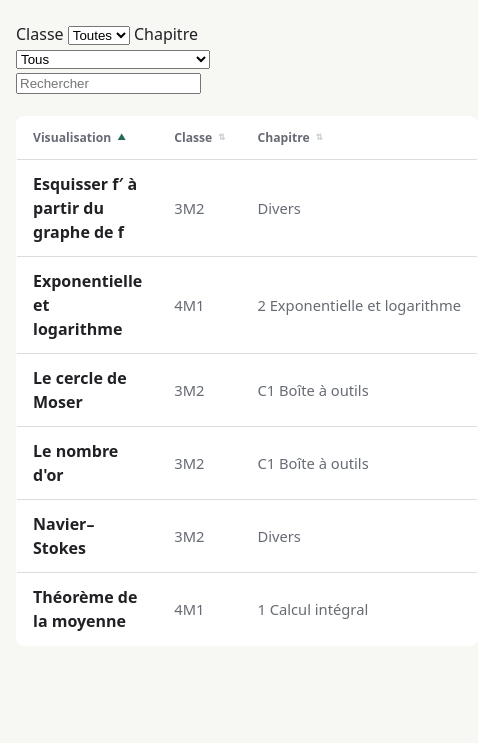
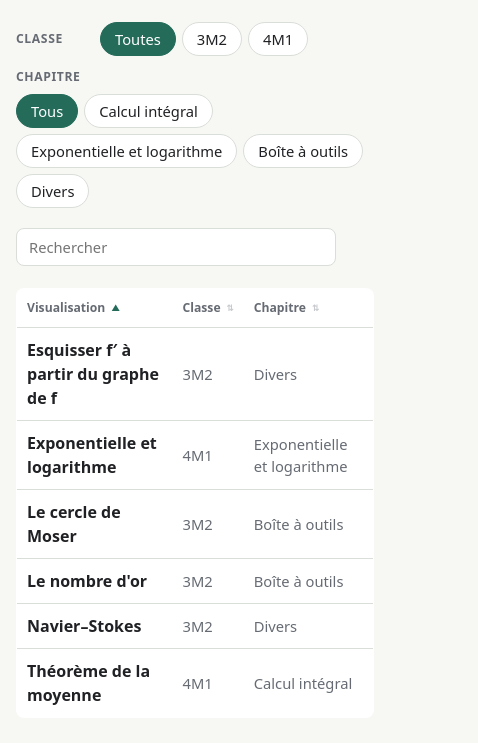
Before and after one commit to nathan-ed/applet, a plain HTML site: page index.html in a window 390 px wide. Shown: the part 131-874 px from the top of the page, 478 px wide, since content can reach past the window. Before the commit the page ends 844 px from the top, so only its background shows below. Drawn offline with Linux system fonts and the light colour scheme.

Commit message:
Catalogue : filtres en pastilles, chapitres sans numero
Classe et chapitre se choisissent par pastilles au lieu de menus
deroulants ; le numero de chapitre ne sert plus qu'a l'ordre. Le tableau
ne deborde plus sur mobile.

Co-Authored-By: Claude Opus 5.5 <noreply@anthropic.com>

```diff
--- a/index.html
+++ b/index.html
@@ -66,11 +66,70 @@
     }
 
     .filters {
+      display: grid;
+      gap: 12px;
+      margin-bottom: 22px;
+    }
+
+    .filtre {
       display: flex;
       flex-wrap: wrap;
       align-items: center;
-      gap: 10px;
-      margin-bottom: 22px;
+      gap: 8px;
+    }
+
+    .filtre > span {
+      min-width: 76px;
+      font-size: 0.76rem;
+      font-weight: 700;
+      text-transform: uppercase;
+      letter-spacing: 0.05em;
+      color: var(--muted);
+    }
+
+    .pastilles {
+      display: flex;
+      flex-wrap: wrap;
+      gap: 6px;
+    }
+
+    .pastilles button {
+      border: 1px solid var(--line);
+      background: var(--panel);
+      color: var(--text);
+      border-radius: 999px;
+      padding: 5px 14px;
+      font: inherit;
+      font-size: 0.92rem;
+      cursor: pointer;
+    }
+
+    .pastilles button:hover {
+      border-color: var(--accent);
+      color: var(--accent);
+    }
+
+    .pastilles button[aria-pressed="true"] {
+      background: var(--accent);
+      border-color: var(--accent);
+      color: #fff;
+    }
+
+    #fTexte {
+      width: min(320px, 100%);
+      border: 1px solid var(--line);
+      border-radius: 8px;
+      background: var(--panel);
+      padding: 7px 12px;
+      font: inherit;
+      font-size: 0.92rem;
+      color: var(--text);
+    }
+
+    #fTexte:focus {
+      outline: 2px solid var(--accent);
+      outline-offset: -1px;
+      border-color: var(--accent);
     }
 
     table {
@@ -175,6 +234,15 @@
       .count {
         margin-top: 14px;
       }
+
+      thead th,
+      tbody td {
+        padding: 10px 10px;
+      }
+
+      td.secondaire {
+        white-space: normal;
+      }
     }
   </style>
 </head>
@@ -190,11 +258,16 @@
 
   <main class="wrap">
     <section class="filters" aria-label="Filtres">
-      <div class="filter-row">
-        <label for="fYear">Classe</label>
-        <select id="fYear"></select>
-        <label for="fChapter">Chapitre</label>
-        <select id="fChapter"></select>
+      <div class="filtre">
+        <span id="lYear">Classe</span>
+        <div class="pastilles" id="fYear" role="group" aria-labelledby="lYear"></div>
+      </div>
+      <div class="filtre">
+        <span id="lChapter">Chapitre</span>
+        <div class="pastilles" id="fChapter" role="group" aria-labelledby="lChapter"></div>
+      </div>
+      <div class="filtre">
+        <span></span>
         <input type="search" id="fTexte" placeholder="Rechercher" aria-label="Rechercher">
       </div>
     </section>
@@ -264,29 +337,31 @@
       });
     }
 
-    function fillSelect(select, group, values, tousLabel) {
+    // « 1 Calcul intégral », « C1 Boîte à outils » : le numéro sert a l'ordre, pas a l'affichage
+    const nomChapitre = (chapitre) => (chapitre || "").replace(/^C?\d+\s+/, "");
+    const ordre = (a, b) => (a || "").localeCompare(b || "", "fr", { numeric: true });
+
+    function fillChips(conteneur, group, values, tousLabel, libelle) {
       if (!values.includes(state[group])) {
         state[group] = "all";
       }
-      select.innerHTML = ["all", ...values].map((value) => `
-        <option value="${value}" ${value === state[group] ? "selected" : ""}>
-          ${value === "all" ? tousLabel : value}
-        </option>
+      conteneur.innerHTML = ["all", ...values].map((value) => `
+        <button type="button" data-value="${value}" aria-pressed="${value === state[group]}">
+          ${value === "all" ? tousLabel : libelle(value)}
+        </button>
       `).join("");
-      select.disabled = values.length === 0;
     }
 
     function refresh() {
       const items = state.items.filter(publie);
-      const years = [...new Set(items.map((item) => item.category))]
-        .sort((a, b) => a.localeCompare(b, "fr"));
+      const years = [...new Set(items.map((item) => item.category))].sort(ordre);
       const chapters = [...new Set(items
         .filter((item) => state.year === "all" || item.category === state.year)
         .map((item) => item.chapter)
-        .filter(Boolean))].sort((a, b) => a.localeCompare(b, "fr"));
+        .filter(Boolean))].sort(ordre);
 
-      fillSelect(selYear, "year", years, "Toutes");
-      fillSelect(selChapter, "chapter", chapters, "Tous");
+      fillChips(selYear, "year", years, "Toutes", (v) => v);
+      fillChips(selChapter, "chapter", chapters, "Tous", nomChapitre);
       render();
     }
 
@@ -300,7 +375,7 @@
             <a href="${item.path}">${item.title}</a>
           </td>
           <td class="secondaire">${item.category}</td>
-          <td class="secondaire">${item.chapter || ""}</td>
+          <td class="secondaire">${nomChapitre(item.chapter)}</td>
         </tr>
       `).join("");
       count.textContent = `${items.length} / ${publicTotal}`;
@@ -343,15 +418,23 @@
       }
     });
 
-    selYear.addEventListener("change", () => {
-      state.year = selYear.value;
+    selYear.addEventListener("click", (event) => {
+      const bouton = event.target.closest("button[data-value]");
+      if (!bouton) {
+        return;
+      }
+      state.year = bouton.dataset.value;
       state.chapter = "all";
       refresh();
     });
 
-    selChapter.addEventListener("change", () => {
-      state.chapter = selChapter.value;
-      render();
+    selChapter.addEventListener("click", (event) => {
+      const bouton = event.target.closest("button[data-value]");
+      if (!bouton) {
+        return;
+      }
+      state.chapter = bouton.dataset.value;
+      refresh();
     });
 
     const chargerCatalogue = () => {
```
Also changed, not shown: 1 other file.
